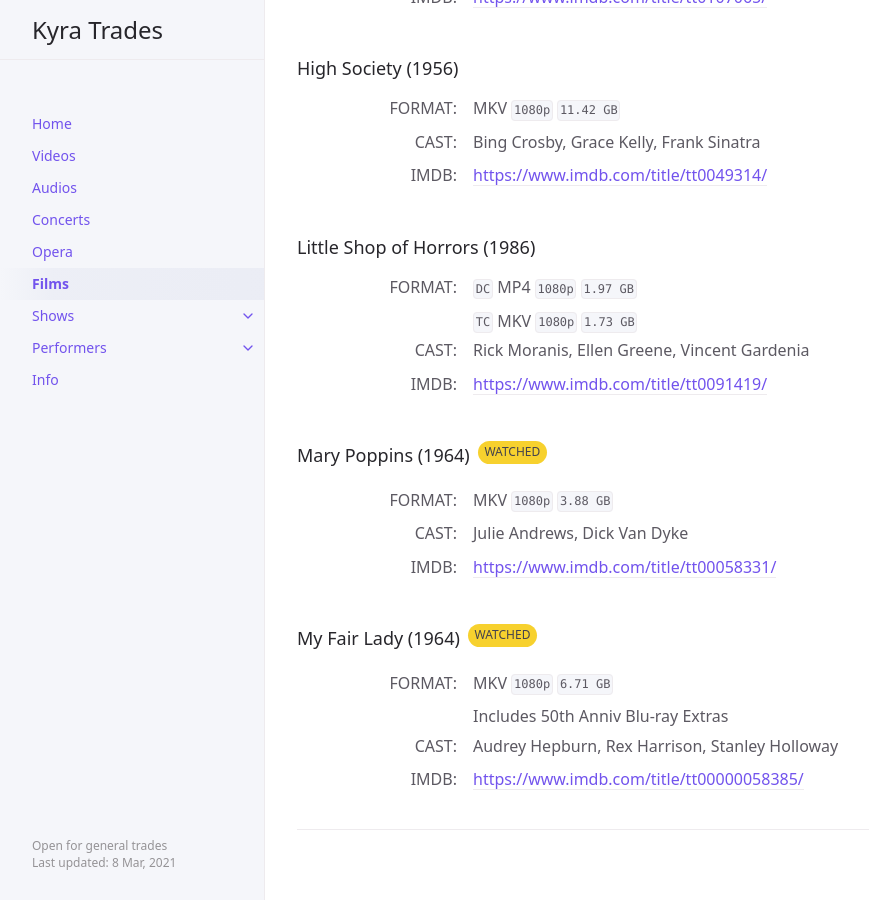
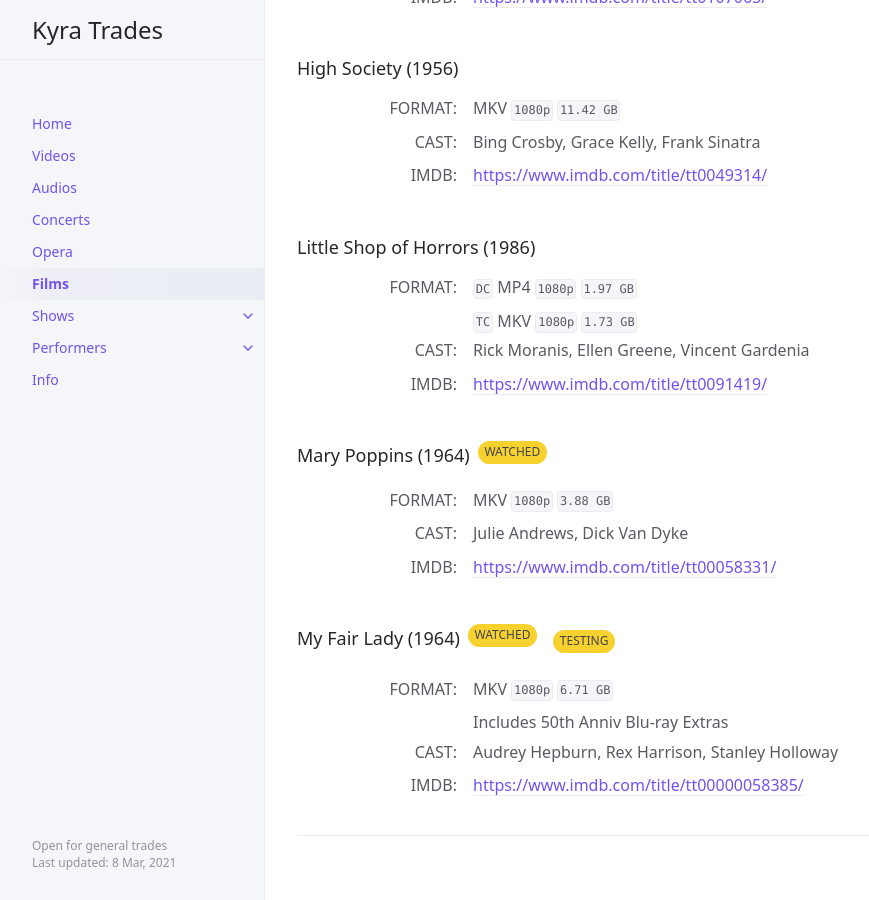
Before and after one commit to kyratrades/kyratrades.github.io, a Jekyll site: the page built from docs/films.md, in a window 1280 px wide and 900 px high, scrolled down 1842 px. Shown: the whole window, without its empty margins (107-976 px from the left). Built offline with Jekyll 4.4.1, drawn with Linux system fonts in a browser that asks for light colours.

Commit message:
Testin labels

```diff
--- a/docs/films.md
+++ b/docs/films.md
@@ -168,6 +168,9 @@ IMDB
 Watched
 {: .label .label-yellow }
 
+Testing
+{: .label .label-yellow }
+
 FORMAT
 : MKV `1080p` `6.71 GB`
 : Includes 50th Anniv Blu-ray Extras
```
